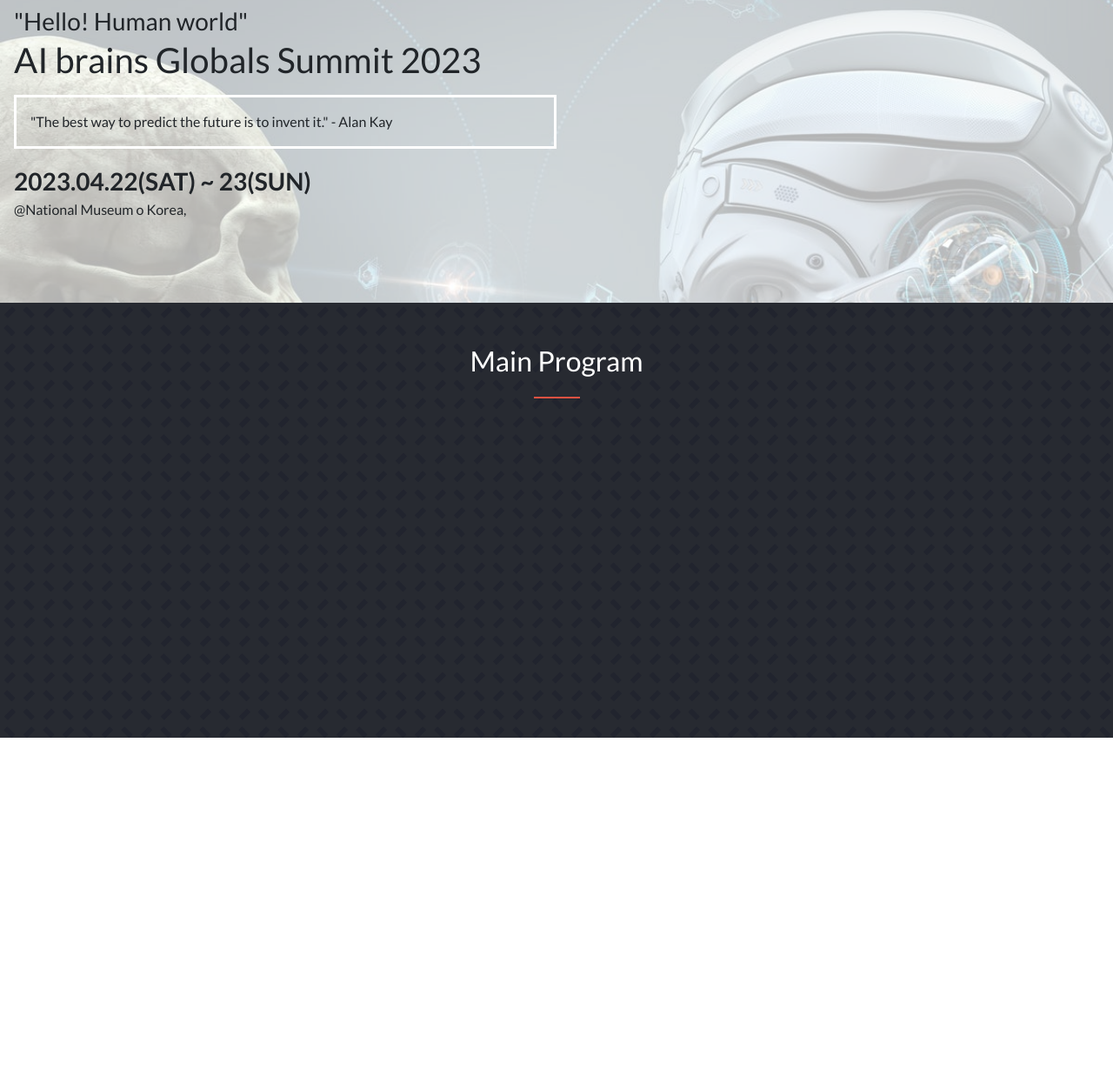
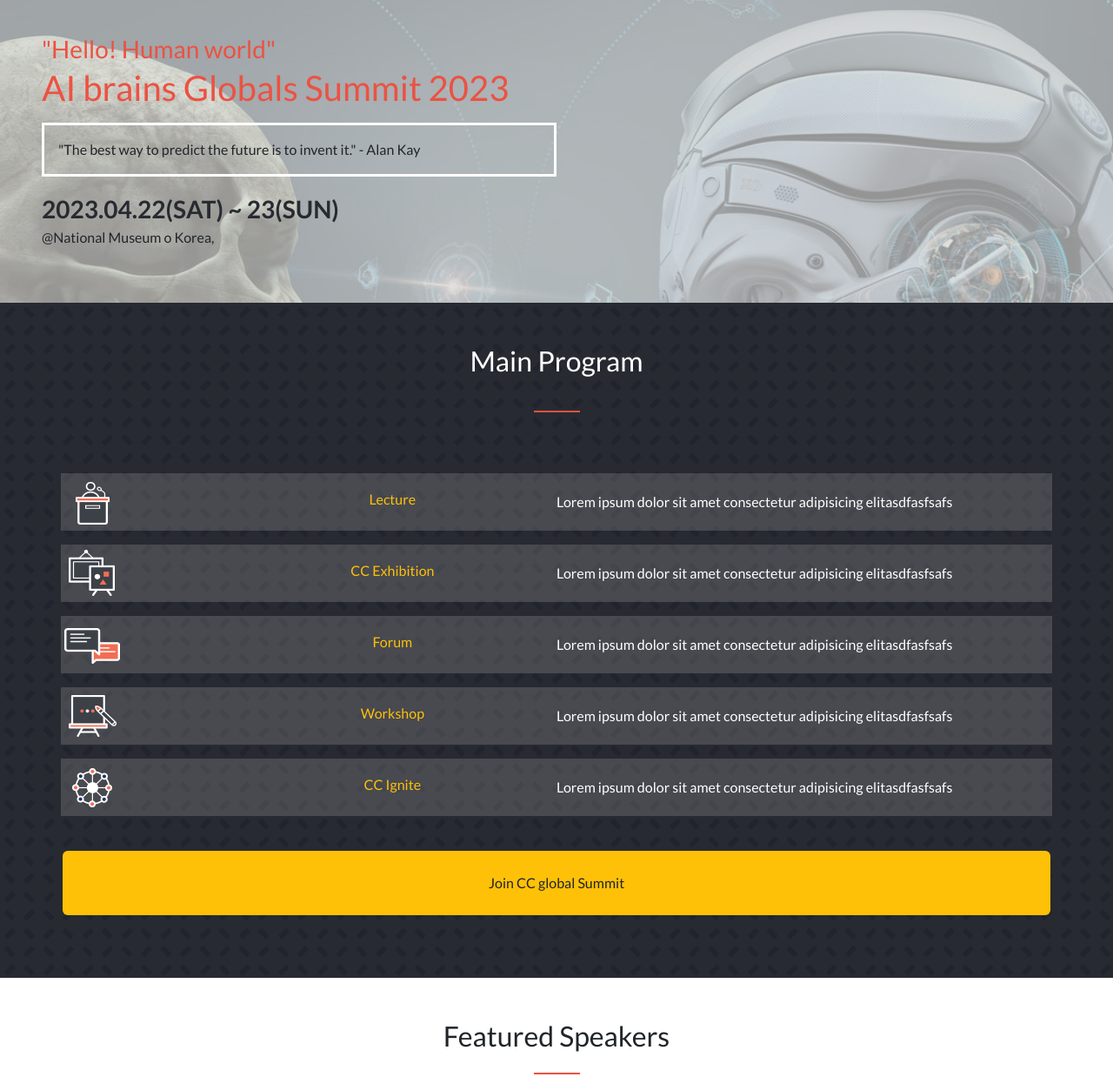
Before and after one commit to victormc13/First-Capstone, a website: page index.html in a window 1280 px wide. Shown: the part 102-1340 px from the top of the page at 87% size. Before the commit the page ends 950 px from the top, so only its background shows below. Drawn offline with nearby package versions, Linux system fonts and the light colour scheme.

Commit message:
Add main program section

```diff
--- a/index.html
+++ b/index.html
@@ -33,25 +33,81 @@
     <!-- Main content -->
     <main class="container-fluid p-0">
       <!-- Intro section -->
-      <section class="intro-container d-flex flex-column px-3 pt-3 pb-5">
+      <section class="intro-container d-flex flex-column p-3 p-lg-5">
         <button class="menu-btn btn align-self-start p-2" href="#">
           <img src="img/btn-menu.png" alt="menu mobile" width="24px" />
         </button>
-        <span class="fs-3 mt-5">"Hello! Human world"</span>
-        <h1 class="mb-3">AI brains Globals Summit 2023</h1>
+        <span class="fs-3 mt-5 title">"Hello! Human world"</span>
+        <h1 class="mb-3 title">AI brains Globals Summit 2023</h1>
         <blockquote
           class="col-sm-4 col-md-6 col-lg-6 border border-3 border-white fs-6 p-3"
         >
           "The best way to predict the future is to invent it." - Alan Kay
         </blockquote>
-        <span class="fs-3 fw-bold">2023.04.22(SAT) ~ 23(SUN)</span>
+        <span class="fs-3 fw-bold subtitle">2023.04.22(SAT) ~ 23(SUN)</span>
         <small class="fs-6">@National Museum o Korea,</small>
       </section>
 
       <!-- Main Program section -->
-      <section class="main-program p-3 p-lg-5">
+      <section class="main-program p-3 p-lg-5 h-100 d-flex flex-column gap-3">
         <h2 class="text-white text-center">Main Program</h2>
         <div class="guide-bar"></div>
+        <div class="container">
+          <div class="cards row align-items-center fs-6 p-1">
+            <div class="col-2 p-0">
+              <img src="img/program-icon-1.png" alt="" />
+            </div>
+            <h3 class="col-4 p-0 text-warning text-center fs-6">Lecture</h3>
+            <div class="col p-0 text-white">
+              Lorem ipsum dolor sit amet consectetur adipisicing elitasdfasfsafs
+            </div>
+          </div>
+          <div class="cards row align-items-center fs-6 p-1 mt-3">
+            <div class="col-2 p-0">
+              <img src="img/program-icon-2.png" alt="" />
+            </div>
+            <h3 class="col-4 p-0 text-warning text-center fs-6">
+              CC Exhibition
+            </h3>
+            <div class="col p-0 text-white">
+              Lorem ipsum dolor sit amet consectetur adipisicing elitasdfasfsafs
+            </div>
+          </div>
+          <div class="cards row align-items-center fs-6 p-1 mt-3">
+            <div class="col-2 p-0">
+              <img src="img/program-icon-3.png" alt="" />
+            </div>
+            <h3 class="col-4 p-0 text-warning text-center fs-6">Forum</h3>
+            <div class="col p-0 text-white">
+              Lorem ipsum dolor sit amet consectetur adipisicing elitasdfasfsafs
+            </div>
+          </div>
+          <div class="cards row align-items-center fs-6 p-1 mt-3">
+            <div class="col-2 p-0">
+              <img src="img/program-icon-4.png" alt="" />
+            </div>
+            <h3 class="col-4 p-0 text-warning text-center fs-6">Workshop</h3>
+            <div class="col p-0 text-white">
+              Lorem ipsum dolor sit amet consectetur adipisicing elitasdfasfsafs
+            </div>
+          </div>
+          <div class="cards row align-items-center fs-6 p-1 mt-3">
+            <div class="col-2 p-0">
+              <img src="img/program-icon-5.png" alt="" />
+            </div>
+            <h3 class="col-4 p-0 text-warning text-center fs-6">CC Ignite</h3>
+            <div class="col p-0 text-white">
+              Lorem ipsum dolor sit amet consectetur adipisicing elitasdfasfsafs
+            </div>
+          </div>
+        </div>
+        <button class="btn p-4 m-4 bg-warning">Join CC global Summit</button>
+      </section>
+      <!-- Featured Speakers Section -->
+      <section class="speakers-section p-3 p-lg-5 h-100 grid bg-white">
+        <h2 class="text-center">Featured Speakers</h2>
+        <div class="guide-bar"></div>
+        <div class=""></div>
       </section>
     </main>
   </body>
--- a/styles/style.css
+++ b/styles/style.css
@@ -12,9 +12,10 @@
 }
 
 body {
-  outline: 1px solid red;
+  width: 100%;
+  height: 100%;
   font-size: 2rem;
-  background-color: #fff;
+  background-color: var(--gray);
 }
 
 .intro-container {
@@ -25,6 +26,14 @@ body {
 
 .menu-btn {
   border-style: none;
+}
+
+.title {
+  color: var(--oragen);
+}
+
+.subtitle {
+  color: var(--dark);
 }
 
 .main-program {
@@ -38,3 +47,14 @@ body {
   border-bottom: 2px solid var(--oragen);
   margin: 0 auto 54px;
 }
+
+.little-guide-bar {
+  width: 13px;
+  height: 16px;
+  border-bottom: 2px solid var(--gray);
+  margin: 0 auto 54px;
+}
+
+.cards {
+  background-color: #d3d3d330;
+}
```
Also changed, not shown: img/Diseño sin título.png (added), img/program-icon-1.png (added), img/program-icon-2.png (added), img/program-icon-3.png (added), img/program-icon-4.png (added), img/program-icon-5.png (added).
